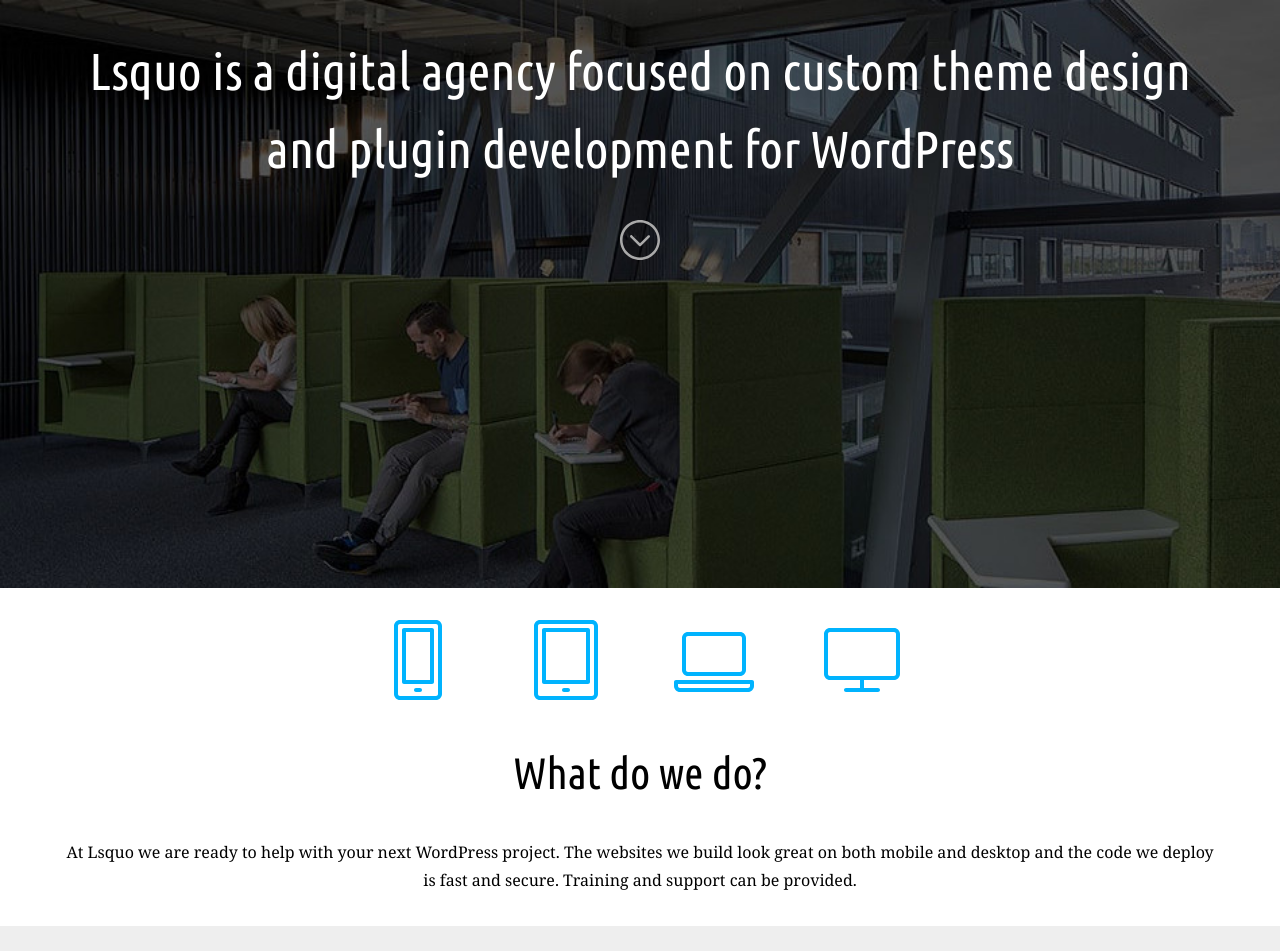
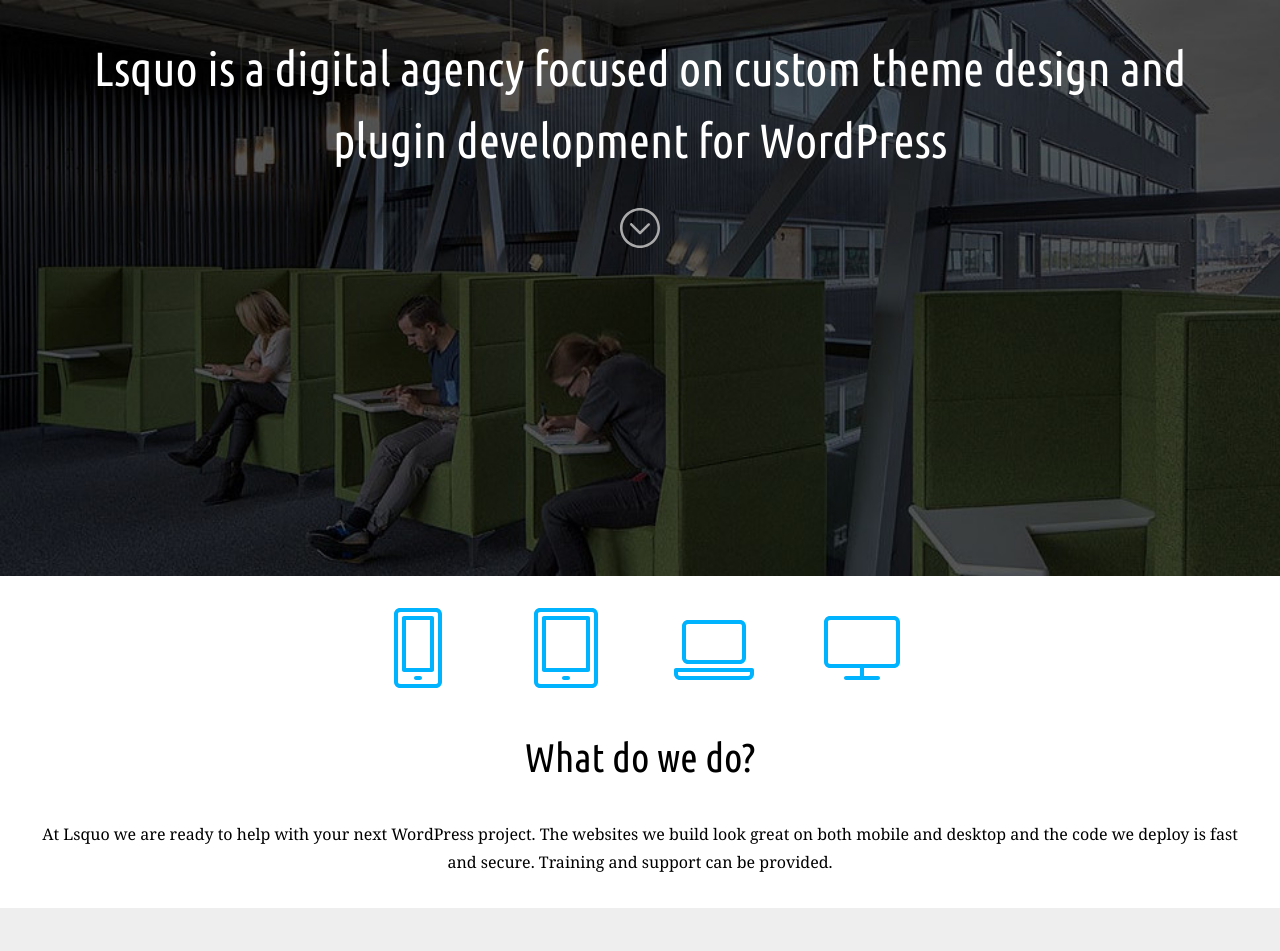
Before and after one commit to lsquo/lsquo.github.io, a Jekyll site: the page built from index.html, in a window 1280 px wide. Shown: the top 951 px of the page. Built offline with Jekyll 4.4.1, drawn with Linux system fonts in a browser that asks for light colours.

Commit message:
Fix style

```diff
--- a/_sass/_main.scss
+++ b/_sass/_main.scss
@@ -5,38 +5,22 @@
   font-family: 'Noto Serif', serif;
   line-height: 1.75;
 }
-h1 {
+header {
+  background-image: url("/images/knowledge-dock.jpg");
+  background-position: left top;
+  background-repeat: no-repeat;
+  background-size: cover;
+  padding-left: 2rem;
+  padding-right: 2rem;
+  padding-top: 2rem;
+  text-align: center;
+}
+header h1 {
   color: #ffffff;
   font-family: 'Ubuntu Condensed', sans-serif;
   font-size: 2.5rem;
   font-weight: 400;
   line-height: 1.5;
-  margin-left: 5%;
-  margin-right: 5%;
-}
-h2 {
-  font-family: 'Ubuntu Condensed', sans-serif;
-  font-size: 2rem;
-  font-weight: 400;
-  line-height: 1.5;
-  margin-left: 5%;
-  margin-right: 5%;
-}
-p {
-  margin-left: 5%;
-  margin-right: 5%;
-}
-form {
-  margin-left: 5%;
-  margin-right: 5%;
-}
-header {
-  background-image: url("/images/knowledge-dock.jpg");
-  background-position: left top;
-  background-repeat: no-repeat;
-  background-size: cover;
-  padding-top: 2rem;
-  text-align: center;
 }
 header img {
   display: inline-block;
@@ -47,6 +31,8 @@
 #a {
   background-color: #ffffff;
   overflow: auto;
+  padding-left: 2rem;
+  padding-right: 2rem;
   padding-top: 2rem;
 	text-align: center;
 }
@@ -58,40 +44,48 @@
   margin-right: 2rem;
   width: 5rem;
 }
+#a h2 {
+  color: #000000;
+  font-family: 'Ubuntu Condensed', sans-serif;
+  font-size: 2rem;
+  font-weight: 400;
+  line-height: 1.5;
+}
 #b {
 	background-color: #eeeeee;
 	overflow: auto;
+  padding-left: 2rem;
+  padding-right: 2rem;
 	padding-top: 2rem;
 	text-align: center;
 }
-#b form {
-  font-size: 0;
+#b h2 {
+  color: #000000;
+  font-family: 'Ubuntu Condensed', sans-serif;
+  font-size: 2rem;
+  font-weight: 400;
+  line-height: 1.5;
 }
 #b input[type="text"] {
+  border-right-style: none;
   display: inline-block;
-  margin-bottom: 0;
+  margin-bottom: 1rem;
   width: 50%;
 }
-#b input[type="text"]:focus {
-  border-bottom-style: solid;
-  border-right-style: solid;
+#b input[type="email"] {
+  display: inline-block;
+  margin-bottom: 1rem;
+  width: 50%;
 }
 #b input[type="email"]:focus {
-  border-bottom-style: solid;
+  border-left-style: solid;
 }
-#b input[type="email"] {
-  border-left-style: none;
-  display: inline-block;
-  margin-bottom: 0;
-  width: 50%;
+#b textarea {
+  margin-bottom: 1rem;
+  width: 100%;
 }
 #b input[type="submit"] {
   display: block;
-}
-#b textarea {
-  border-top-style: none;
-  margin-bottom: 1rem;
-  width: 100%;
 }
 #c {
 	background-color: #ffffff;
@@ -105,6 +99,8 @@
 #d {
   background-color: #565656;
   overflow: auto;
+  padding-left: 2rem;
+  padding-right: 2rem;
 	padding-top: 2rem;
 	text-align: center;
 }
@@ -120,12 +116,13 @@
   margin-bottom: 2rem;
   margin-left: 2rem;
   margin-right: 2rem;
-  margin-top: 0;
   width: 2.5rem;
 }
 footer {
 	background-color: #464646;
 	overflow: auto;
+  padding-left: 2rem;
+  padding-right: 2rem;
 	padding-top: 2rem;
 	text-align: center;
 }
@@ -134,10 +131,13 @@
 }
 
 @media (min-width: 480px) {
-  h1 {
-    font-size: 3.25rem;
+  header h1 {
+    font-size: 3rem;
   }
-  h2 {
-    font-size: 2.75rem;
+  #a h2 {
+    font-size: 2.5rem;
+  }
+  #b h2 {
+    font-size: 2.5rem;
   }
 }
```
